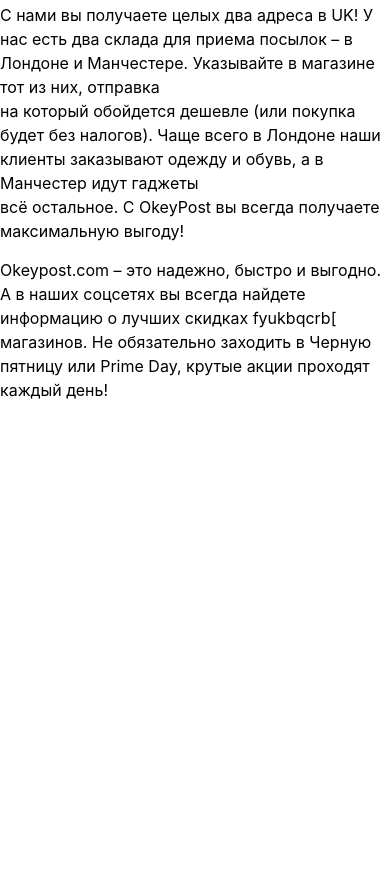
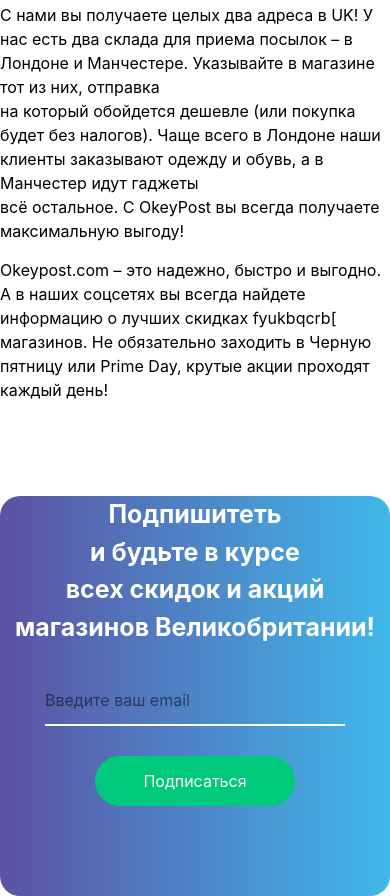
Before and after one commit to DBilol228/Week3Day4, a website: page index.html in a window 390 px wide. Shown: the part 5272-6168 px from the top of the page. Before the commit the page ends 5748 px from the top, so only its background shows below. Drawn offline with nearby package versions, Linux system fonts and the light colour scheme; files that its build step writes are made by us from their sources.

Commit message:
section 8

```diff
--- a/index.html
+++ b/index.html
@@ -461,5 +461,29 @@
             <p class="text-[black] mt-[15px]">Okeypost.com – это надежно, быстро и выгодно. А в наших соцсетях вы всегда найдете информацию о лучших скидках fyukbqcrb[ магазинов. Не обязательно заходить в Черную пятницу или Prime Day, крутые акции проходят каждый день!</p>
         </div>
     </div>
+
+    <div class="hidden lg:block max-w-[1200px] m-auto">
+        <div class="w-[100%] h-[200px] mt-[20px] rounded-[20px]" style="background-image: linear-gradient(to right, #5B52A3, #40B8EA)">
+            <div class="ml-[30px] pt-[40px] flex">
+                <p class="text-[25px] text-[white] font-bold">Подпишитеть и будьте в курсе<br>всех скидок и акций магазинов<br>Великобритании!</p>
+                <input placeholder="Введите ваш email" class="border-b-2 border-[white] w-[300px] h-[50px] ml-[100px] mt-[30px]" type="text">
+                <button class="bg-[#00C97B] text-[white] w-[200px] h-[50px] rounded-[30px] ml-[80px] mt-[30px]">Подписаться</button>
+            </div>
+        </div>
+    </div>
+
+    <div class="lg:hidden max-w-[500px] m-auto">
+        <div class="w-[100%] h-[400px] mt-[20px] rounded-[20px]" style="background-image: linear-gradient(to right, #5B52A3, #40B8EA)">
+            <div class="flex justify-center items-center text-center">
+                <p class="text-[25px] text-[rgb(255,255,255)] font-bold">Подпишитеть<br>и будьте в курсе<br>всех скидок и акций<br>магазинов Великобритании!</p>
+            </div>
+            <div class="flex justify-center items-center text-center">
+                <input placeholder="Введите ваш email" class="border-b-2 border-[white] w-[300px] h-[50px] mt-[30px]" type="text">
+            </div>
+            <div class="flex justify-center items-center text-center">
+                <button class="bg-[#00C97B] text-[white] w-[200px] h-[50px] rounded-[30px] mt-[30px]">Подписаться</button>
+            </div>
+        </div>
+    </div>
 </body>
 </html>
```
